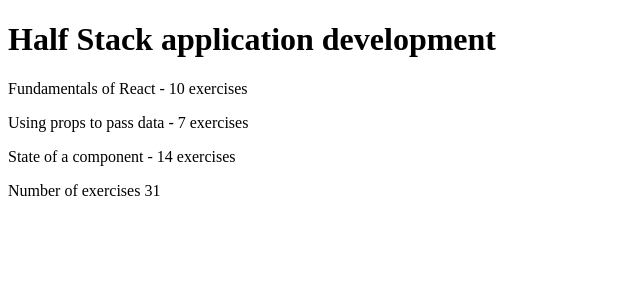
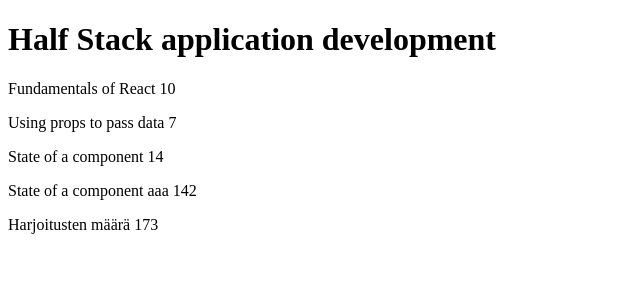
Before and after one commit to AapoPatjas1/React-Osa1, a React (Create React App) app: page / in a window 1280 px wide. Shown: the top 300 px of the page, without its empty margins (0-640 px from the left). Built offline with nearby package versions, Linux system fonts and the light colour scheme.

Commit message:
osa 2.1-2.3 valmis

```diff
--- a/src/App.js
+++ b/src/App.js
@@ -4,42 +4,36 @@ const Header = ({ otsikko }) => {
   return <h1>{otsikko}</h1>;
 };
 
-const Part = ({ lol, kukka }) => {
+const Part = (props) => {
   return (
     <p>
-      {lol} - {kukka} exercises
+      {props.nimi + " " + props.harjoitukset}
     </p>
   );
 };
 
-const Content = ({ part1, part2, part3 }) => {
+const Content = (props) => {
+  return(
+    <div>{props.course.parts.map(part => <Part nimi={part.name} harjoitukset={part.exercises} />)}</div>
+  )
+}
+
+const Total = (props) => {
+  console.log(props)
   return (
-    <div>
-      <Part lol={part1.name} kukka={part1.exercises} />
-      <Part lol={part2.name} kukka={part2.exercises} />
-      <Part lol={part3.name} kukka={part3.exercises} />
-    </div>
-  );
-};
-
-const Total = ({ parts }) => {
-  const totalExercises = parts.reduce((sum, part) => sum + part.exercises, 0);
-  return <p>Number of exercises {totalExercises}</p>;
-};
+	<p>Harjoitusten määrä  {props.course.parts.reduce((total, part) => total + part.exercises, 0)}</p>
+	)
+}
 
 const Course = (props) => {
-  return (
+  return(
     <div>
       <Header otsikko={props.course.name} />
-      <Content
-        part1={props.course.parts[0]}
-        part2={props.course.parts[1]}
-        part3={props.course.parts[2]}
-      />
-      <Total parts={props.course.parts} />
+      <Content course={props.course}/>
+      <Total course={props.course}/>
     </div>
-  );
-};
+  )
+}
 
 const App = () => {
   const course = {
@@ -60,9 +54,14 @@ const App = () => {
         name: 'State of a component',
         exercises: 14,
         id: 3
+      },
+      {
+        name: 'State of a component aaa',
+        exercises: 142,
+        id: 4
       }
     ]
-  };
+  }
 
   return (
     <div>
```
